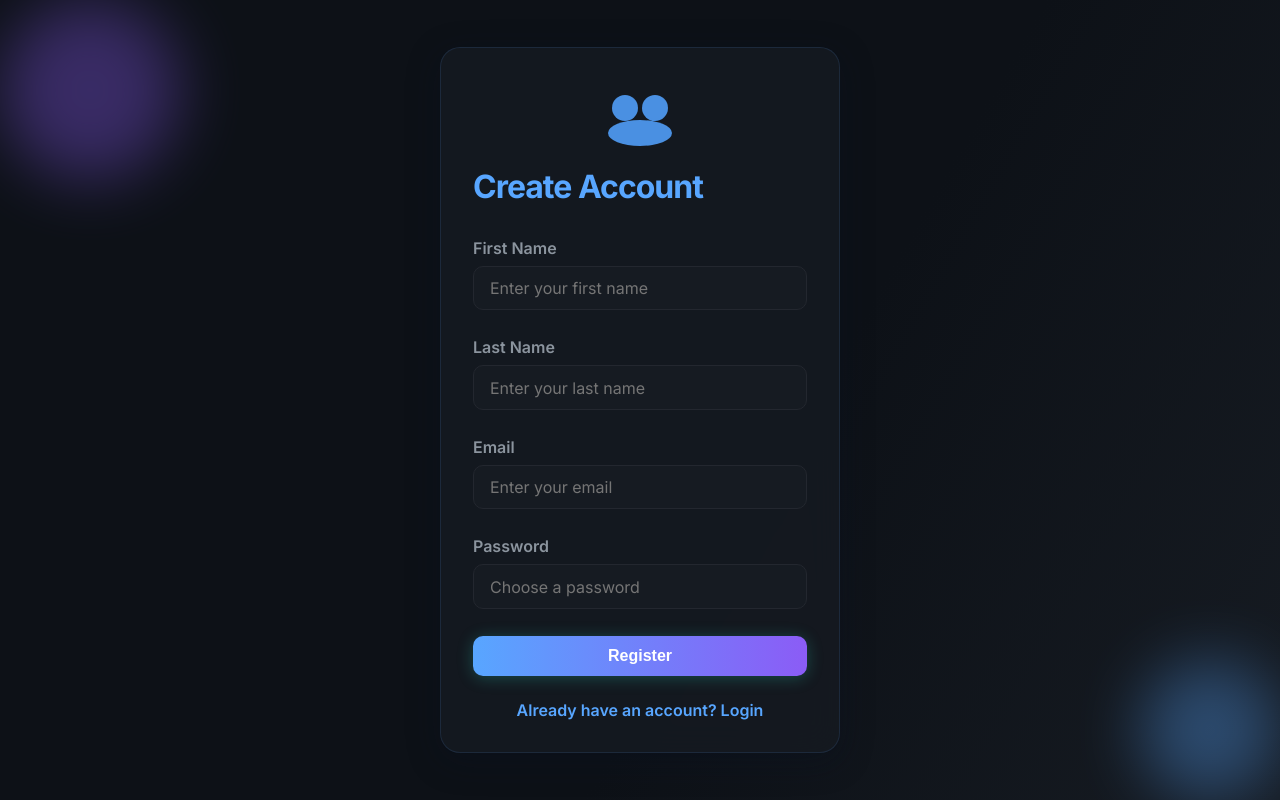
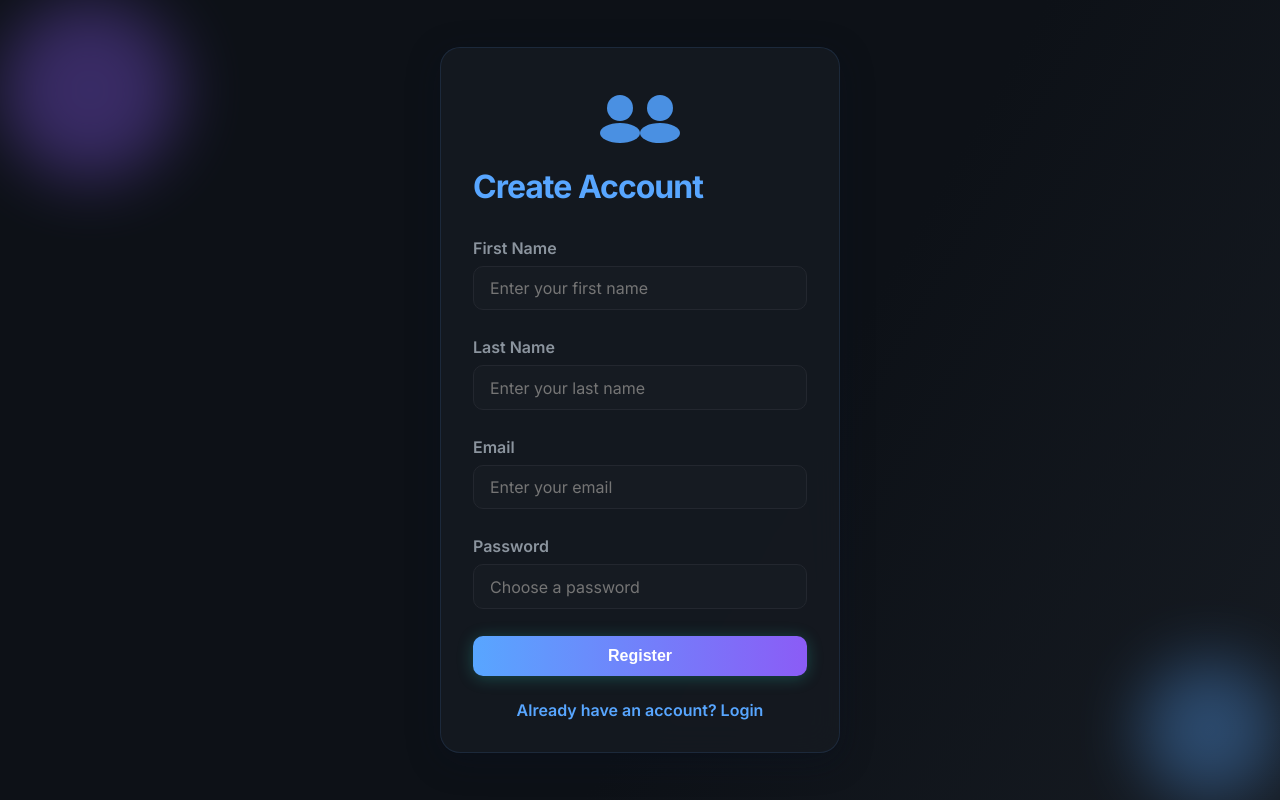
Before and after one commit to JOELNATHAN544/auth_api, a React (Create React App) app in the folder front-end/: page /register in a window 1280 px wide. Built offline with nearby package versions, Linux system fonts and the light colour scheme; no server answers.

Commit message:
style: update SVG elements in Register page header for improved layout and visual consistency

```diff
--- a/front-end/src/pages/Register.tsx
+++ b/front-end/src/pages/Register.tsx
@@ -36,9 +36,10 @@
       <div className="auth-card register-card">
         <div className="icon-above-heading">
           <svg width="100" height="60" viewBox="0 0 100 60" fill="none" xmlns="http://www.w3.org/2000/svg">
-            <circle cx="35" cy="20" r="13" fill="#4A90E2"/>
-            <circle cx="65" cy="20" r="13" fill="#4A90E2"/>
-            <ellipse cx="50" cy="45" rx="32" ry="13" fill="#4A90E2"/>
+            <circle cx="30" cy="20" r="13" fill="#4A90E2"/>
+            <circle cx="70" cy="20" r="13" fill="#4A90E2"/>
+            <ellipse cx="30" cy="45" rx="20" ry="10" fill="#4A90E2"/>
+            <ellipse cx="70" cy="45" rx="20" ry="10" fill="#4A90E2"/>
           </svg>
         </div>
         <h2 className="auth-title">Create Account</h2>
```
